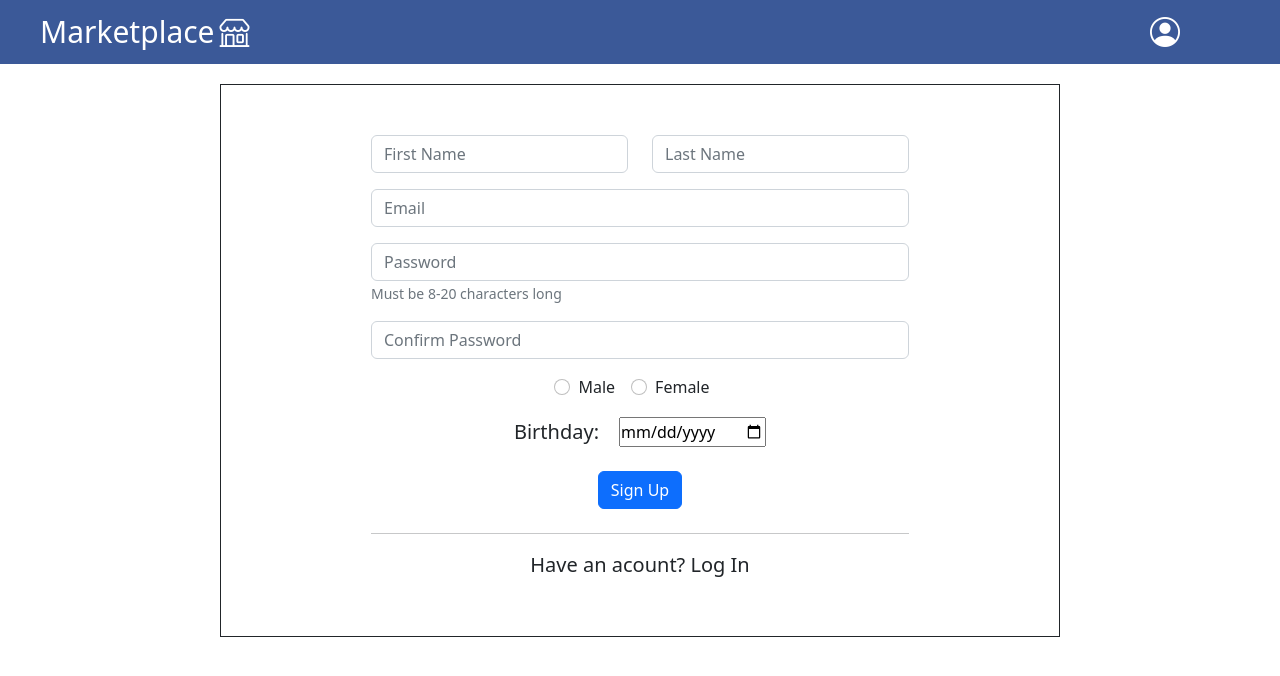
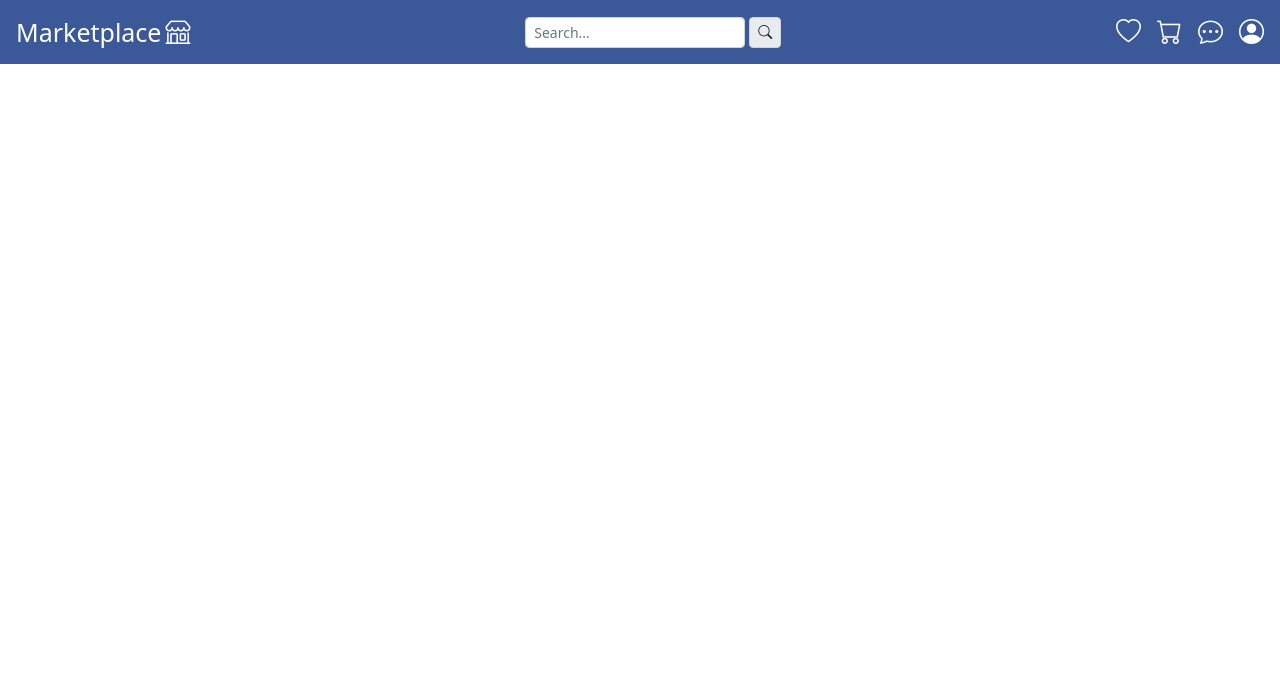
Before and after one commit to fr35/marketplace, a React (Create React App) app in the folder frontend/: page / in a window 1280 px wide. Shown: the top 676 px of the page. Built offline with nearby package versions, Linux system fonts and the light colour scheme.

Commit message:
agregando wishlist y barra de search al header

```diff
--- a/frontend/src/App.css
+++ b/frontend/src/App.css
@@ -0,0 +1,5 @@
+.center {
+    display: flex;
+    justify-content: center;
+    align-items: center;
+}
--- a/frontend/src/App.js
+++ b/frontend/src/App.js
@@ -1,5 +1,6 @@
 import './App.css';
 import Header from './components/Header';
+import Home from './components/Home';
 import LogIn from './components/LogIn';
 import SignUp from './components/SignUp';
 
@@ -9,7 +10,7 @@ function App() {
   return (
     <div>
       <Header></Header>
-      <SignUp></SignUp>
+      <Home></Home>
     </div>
   );
 }
--- a/frontend/src/components/Header/index.css
+++ b/frontend/src/components/Header/index.css
@@ -1,52 +1,5 @@
-#containerHeader {
-    display: flex;
-    justify-content: space-between;
-    align-items: center;
-    background-color: #3b5998;
-    height: 4rem;
-}
-#logoContainerHeader {
-    display: flex;
-    justify-content: center;
-    align-items: center;
-}
-#logoHeader {
-    font-size: 30px;
-    color: white;
-}
-#textLogoHeader {
-    font-size: 30px;
-    color: white;
-    margin: 0%;
-    padding-left: 40px;
-    padding-right: 5px;
-}
+
 #userLogoHeader {
     color: white;
     font-size: 30px;
-    padding-right: 100px;
 }
-.dropdownHeader {
-    position: relative;
-    display: inline-block;
-}
-.dropbtnHeader {
-    border: none;
-    background: none;
-}
-.dropdown-contentHeader {
-    display: none;
-    position: absolute;
-    background-color: #f1f1f1;
-    min-width: 100px;
-    box-shadow: 0px 8px 16px 0px rgba(0,0,0,0.2);
-    z-index: 1;
-}
-.dropdown-contentHeader a {
-    color: black;
-    padding: 12px 16px;
-    text-decoration: none;
-    display: block;
-}
-.dropdown-contentHeader a:hover {background-color: #ddd;}
-.dropdownHeader:hover .dropdown-contentHeader {display: block;}
--- a/frontend/src/components/Header/index.jsx
+++ b/frontend/src/components/Header/index.jsx
@@ -1,21 +1,38 @@
-import './index.css'
+export default function Header() {
+    const container = {display: 'flex', justifyContent: 'space-between', alignItems: 'center', backgroundColor: '#3b5998', height: '4rem'}
+    const logo = {fontSize: '25px', color: 'white'}
+    const btn = {background: 'none', border: 'none'}
+    return (
+        <header style={container}>
+            <div  className='center ms-3'>
+                <h1 style={logo} className="pe-1 m-0">Marketplace</h1>
+                <i className="bi bi-shop" style={logo}></i>
+            </div>
+            <div className="center">
+                    <form action="" className="center input-group-sm">
+                        <input type="text" name="" id="" placeholder='Search...' className="form-control form-control-sm me-1"/>
+                        <button type="submit" className="input-group-text"><i className="bi bi-search"></i></button>
+                    </form>
+            </div>
+            <div className="center">
+                <div className="me-3">
+                    <button style={btn}><i className="bi bi-heart" style={logo}></i></button>
+                </div>
+                <div className="me-3">
+                    <button style={btn}><i className="bi bi-cart" style={logo}></i></button>
+                </div>
+                <div className="me-3">
+                    <button style={btn}><i className="bi bi-chat-dots" style={logo}></i></button>
+                </div>
+                <div className="dropdown me-3">
+                    <button type="button" id="dropdownMenuButton1" data-bs-toggle="dropdown" aria-expanded="false" style={btn}><i className="bi bi-person-circle" style={logo}></i></button>
+                    <ul className="dropdown-menu" aria-labelledby="dropdownMenuButton1">
+                        <li><a className="dropdown-item" href="#">View Profile</a></li>
+                        <li><a className="dropdown-item" href="#">Settings</a></li>
+                        <li><a className="dropdown-item" href="#">Log out</a></li>
+                    </ul>
+                </div>
 
-export default function Header() {
-    return (
-        <header id='containerHeader'>
-            <div id='logoContainerHeader'>
-                <h1 id='textLogoHeader'>Marketplace</h1>
-                <i className="bi bi-shop" id='logoHeader'></i>
-            </div>
-            <div id='userContainerHeader'>
-                <div className="dropdownHeader">
-                    <button className="dropbtnHeader"><i className="bi bi-person-circle" id='userLogoHeader'></i></button>
-                    <div className="dropdown-contentHeader">
-                        <a href="#">View Perfil</a>
-                        <a href="#">Preferences</a>
-                        <a href="#">Sign Out</a>
-                    </div>
-                </div>
             </div>
         </header>
     )
--- /dev/null
+++ b/frontend/src/components/Home/index.jsx
@@ -0,0 +1,10 @@
+export default function Home() {
+    const container = {marginTop: '50px'}
+    return (
+        <section style={container}>
+            <div>
+
+            </div>
+        </section>
+    )
+}
--- a/frontend/src/components/SignUp/index.jsx
+++ b/frontend/src/components/SignUp/index.jsx
@@ -1,6 +1,6 @@
 
 export default function SignUp() {
-    const container = {marginTop: '20px', border: '1px solid', padding: '50px 150px 40px 150px'}
+    const container = {marginTop: '20px', border: '1px solid', padding: '50px 200px 40px 200px'}
     const inputDate = {marginLeft: '20px'}
     const labelDate = {fontSize: '20px'}
     const logIn = {fontSize: '20px'}
```
